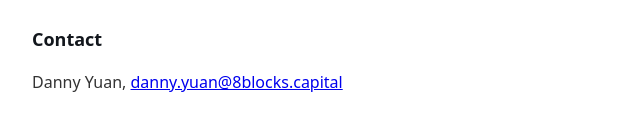
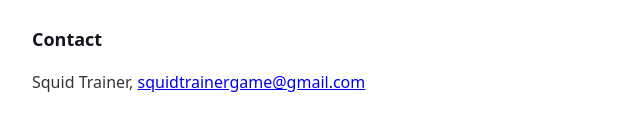
Before and after one commit to cryptomite17/squid-training-game, a plain HTML site: page privacy.html in a window 1280 px wide. Shown: the part 726-856 px from the top of the page, 268-908 px from the left. Drawn offline with Linux system fonts and the light colour scheme.

Commit message:
Change public contact to Squid Trainer and squidtrainergame@gmail.com
Co-Authored-By: Claude Sonnet 5.5 <noreply@anthropic.com>

```diff
--- a/privacy.html
+++ b/privacy.html
@@ -12,5 +12,5 @@
 <h2>Changes</h2>
 <p>If this policy changes, the new version will be posted on this page with a new date.</p>
 <h2>Contact</h2>
-<p>Danny Yuan, <a href="mailto:danny.yuan@8blocks.capital">danny.yuan@8blocks.capital</a></p>
+<p>Squid Trainer, <a href="mailto:squidtrainergame@gmail.com">squidtrainergame@gmail.com</a></p>
 </body></html>
```
Also changed, not shown: index.html (+1 -1 lines), terms.html (+1 -1 lines).
